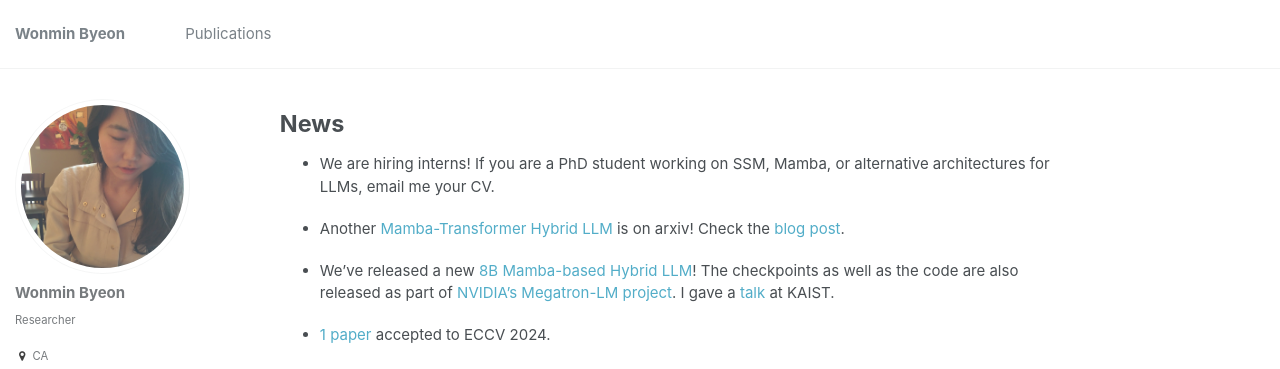
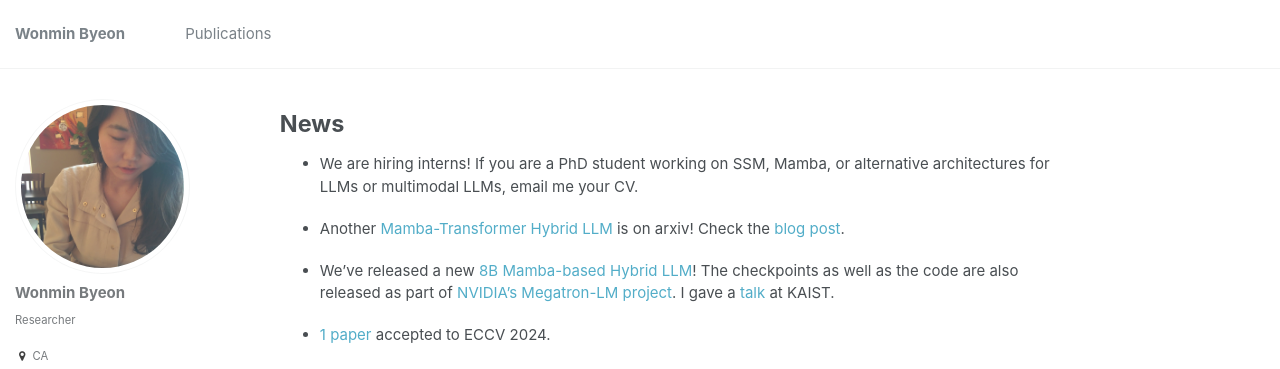
Before and after one commit to wonmin-byeon/wonmin-byeon.github.io, a Jekyll site: the page built from _pages/about.md, in a window 1280 px wide and 1059 px high. Shown: the top 369 px of the window. Built offline with Jekyll 4.4.1, drawn with Linux system fonts in a browser that asks for light colours.

Commit message:
update intern notice

```diff
--- a/_pages/about.md
+++ b/_pages/about.md
@@ -11,7 +11,7 @@ redirect_from:
 News
 ======
 
-* We are hiring interns! If you are a PhD student working on SSM, Mamba, or alternative architectures for LLMs, email me your CV.
+* We are hiring interns! If you are a PhD student working on SSM, Mamba, or alternative architectures for LLMs or multimodal LLMs, email me your CV.
 
 * Another [Mamba-Transformer Hybrid LLM](https://wonmin-byeon.github.io/publication/2024-hymba) is on arxiv! Check the [blog post](https://developer.nvidia.com/blog/hymba-hybrid-head-architecture-boosts-small-language-model-performance/).
 
```
